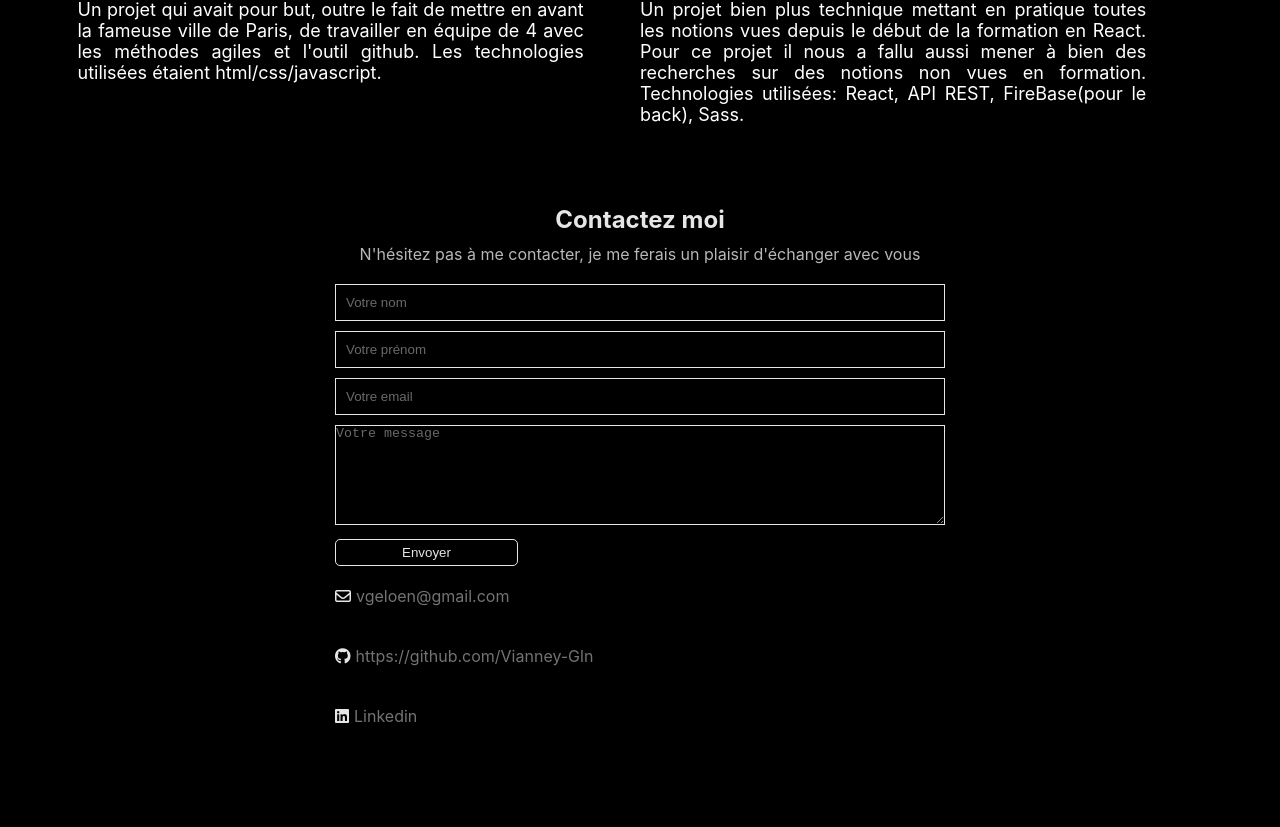
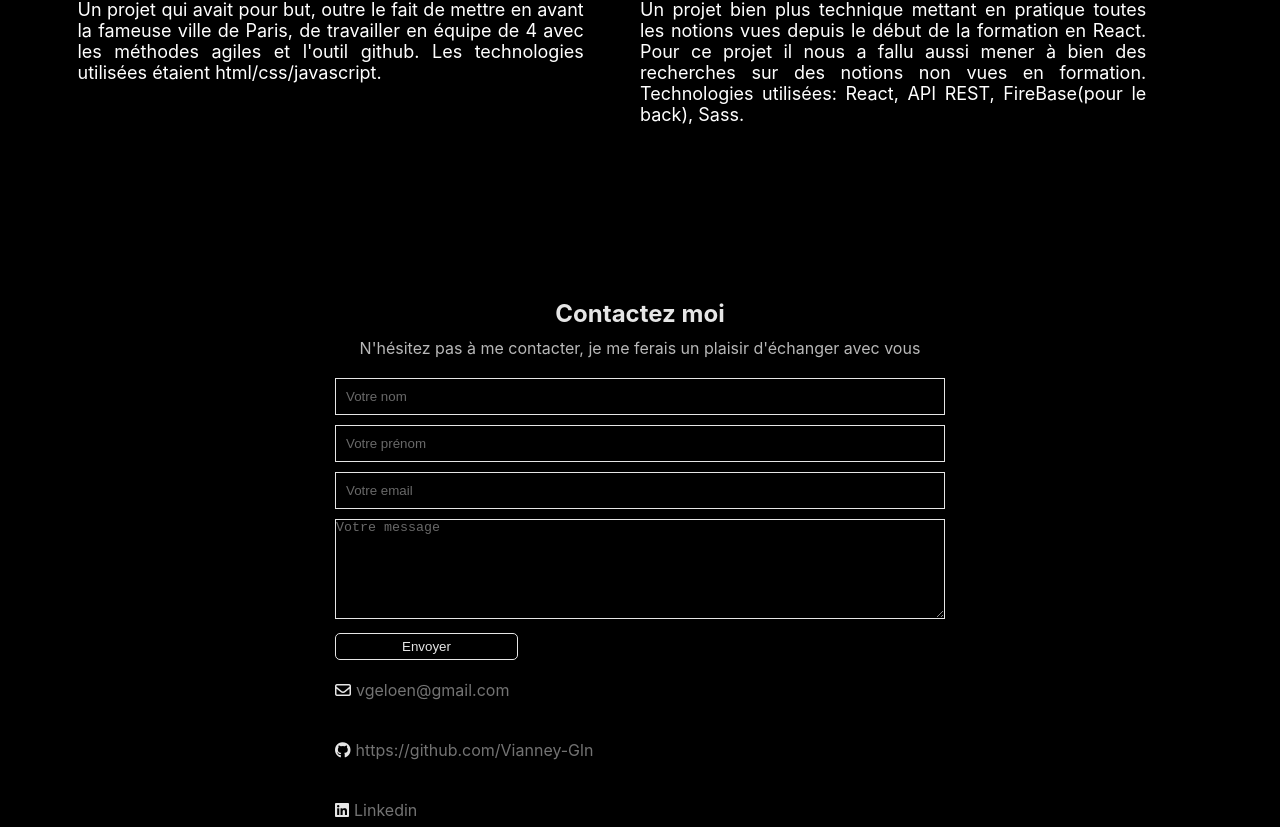
Before and after one commit to Vianney-Gln/porte-folio, a React (Create React App) app: page / in a window 1280 px wide. Shown: the part 3353-4180 px from the top of the page. Built offline with nearby package versions, Linux system fonts and the light colour scheme.

Commit message:
formulaire de contact recentré

```diff
--- a/src/styles/actuellement.scss
+++ b/src/styles/actuellement.scss
@@ -36,11 +36,17 @@
     z-index: 12;
     .actuellement {
       margin-top: 0;
-
       background-position-x: left;
       height: 400px;
-
       justify-content: center;
     }
   }
 }
+
+@media screen and (min-width: 2000px) {
+  .container-actuellement {
+    .actuellement {
+      height: 600px;
+    }
+  }
+}
--- a/src/styles/contact.scss
+++ b/src/styles/contact.scss
@@ -80,6 +80,7 @@
     height: 100vh;
     display: flex;
     justify-content: center;
+    align-items: center;
     background-image: none;
     background-color: black;
     opacity: 0.9;
```
